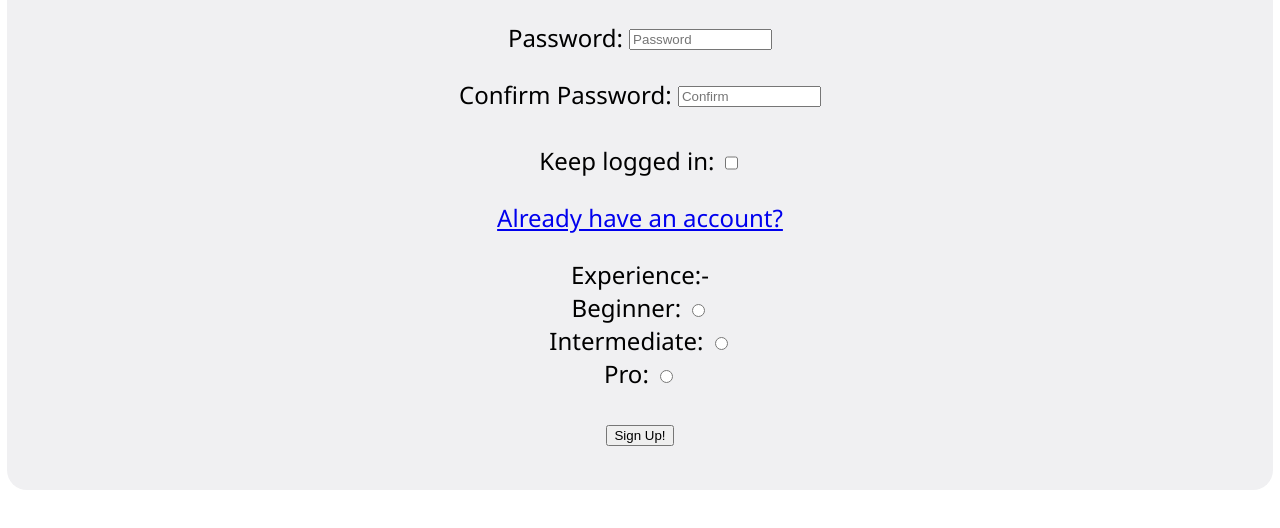
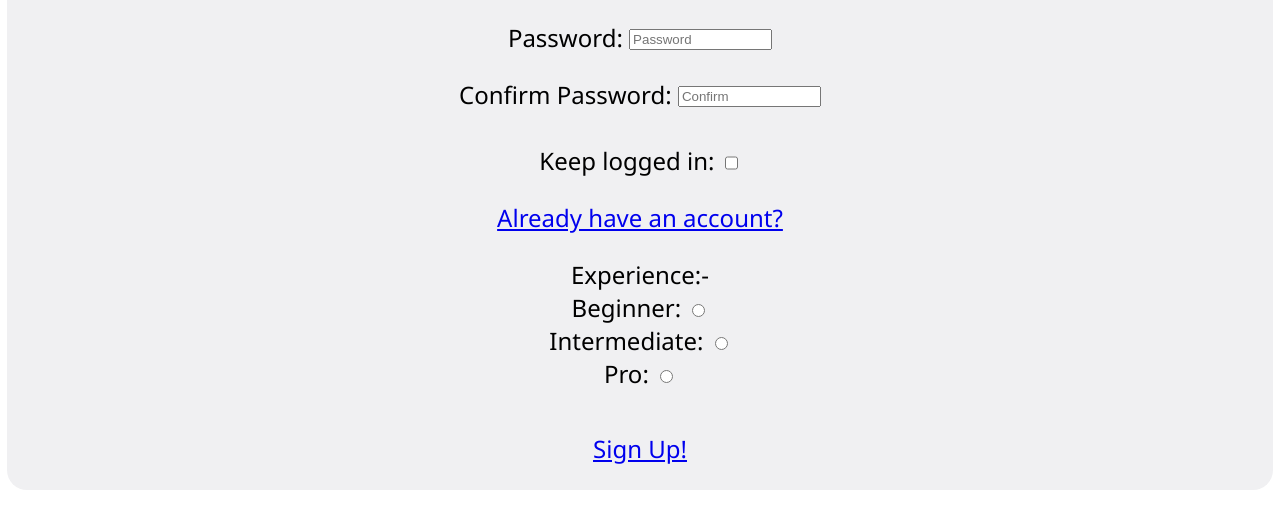
Before and after one commit to skillynIslay/CubeSite, a plain HTML site: page index.html in a window 1280 px wide. Shown: the part 146-674 px from the top of the page. Drawn offline with Linux system fonts and the light colour scheme.

Commit message:
Update index.html

```diff
--- a/index.html
+++ b/index.html
@@ -69,7 +69,7 @@
                     </p>
                     <p style="position: relative; top: -18px;">
                         <a href="s2.html">
-                            <input type="submit" value="Sign Up!">
+                            <p>Sign Up!</p>
                         </a>
                     </p>
                 </form>
```
